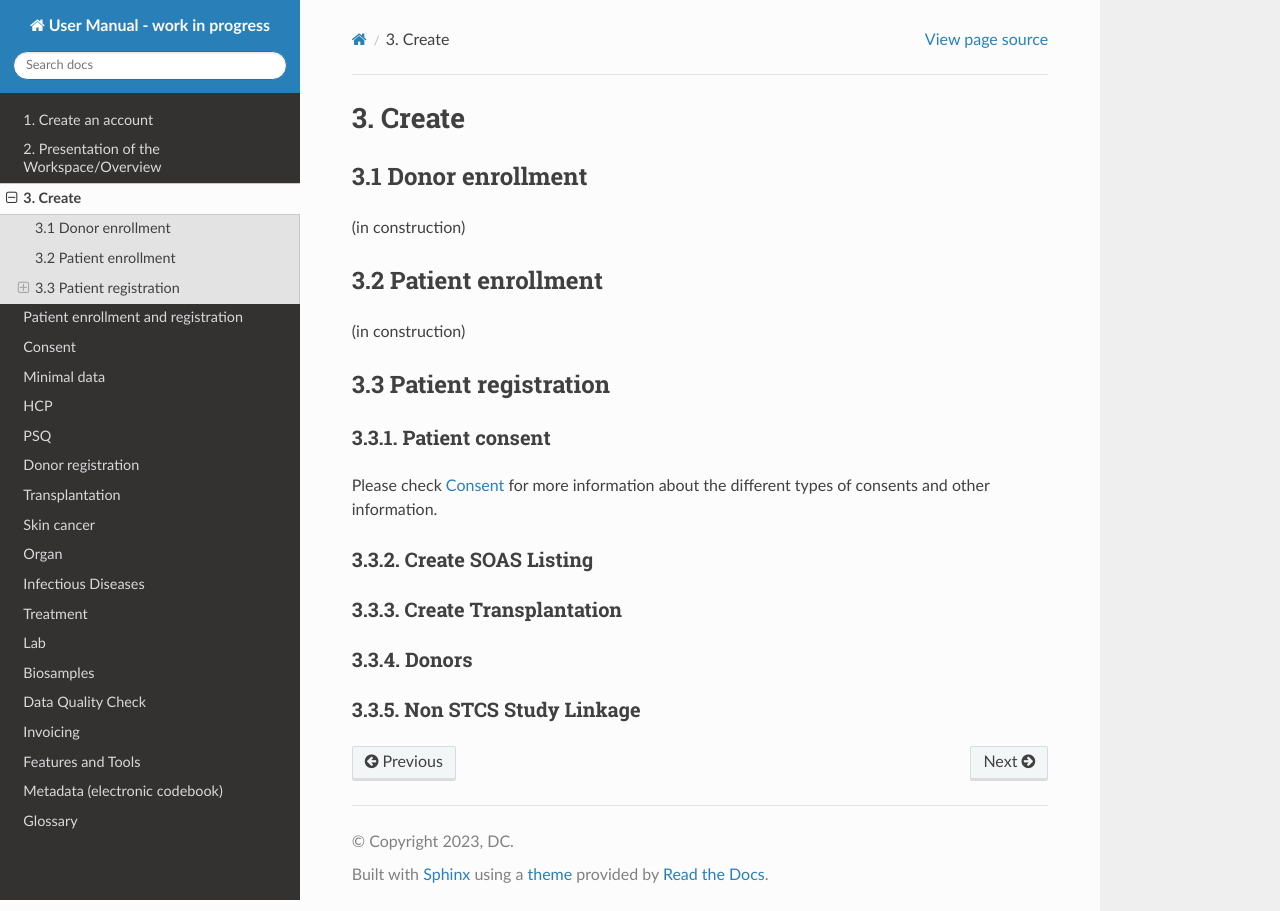
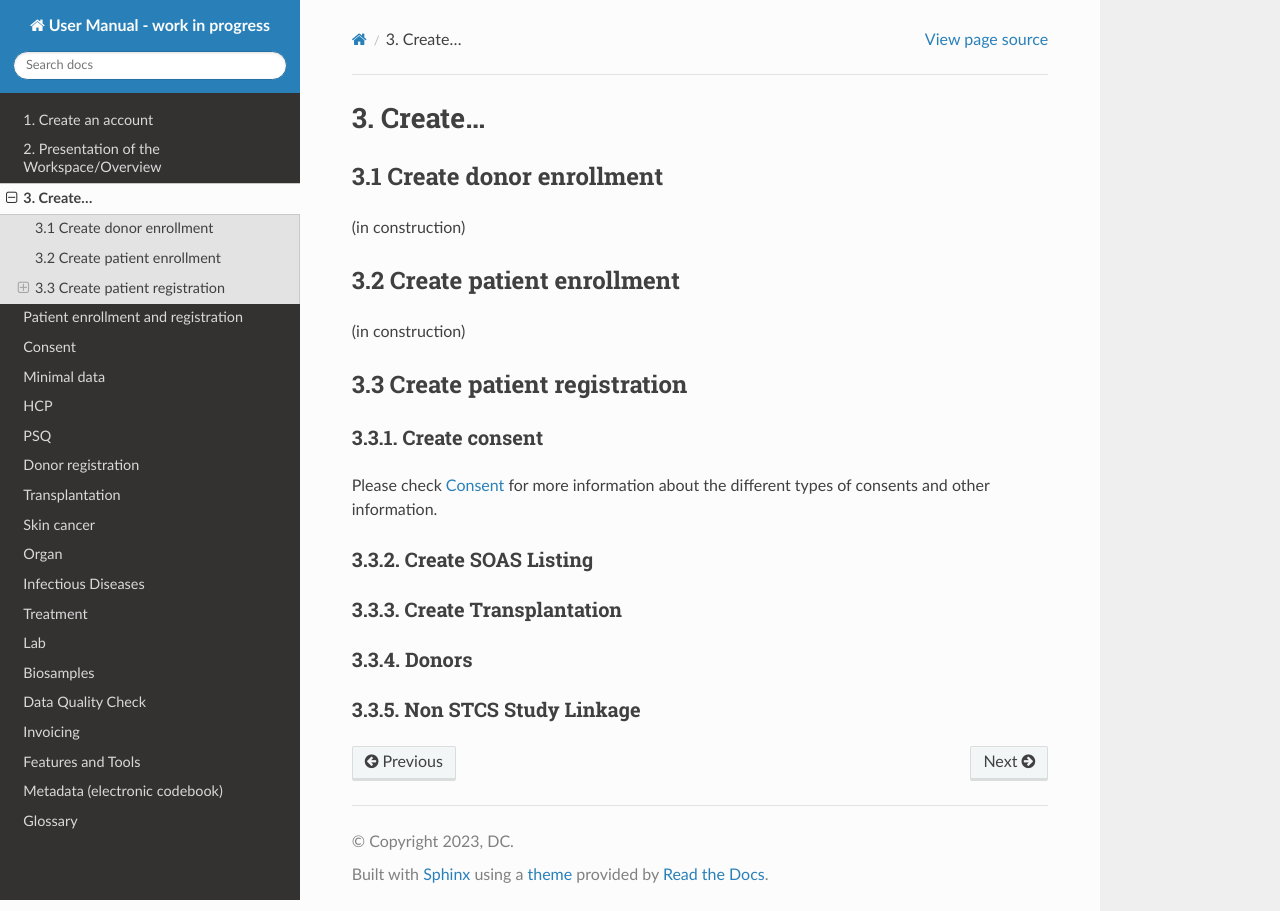
Before and after one commit to swiss-transplant-cohort-study/3LC-user-manual, a Sphinx documentation site: the page built from docs/source/createPatDon.rst, in a window 1280 px wide. Built offline with Sphinx 7.4.7 and the Read the Docs theme 3.1.0, drawn with Linux system fonts in a browser that asks for light colours.

Commit message:
Update createPatDon.rst

```diff
--- a/docs/source/createPatDon.rst
+++ b/docs/source/createPatDon.rst
@@ -1,20 +1,20 @@
-3. Create
+3. Create...
 ##############
 
-3.1 Donor enrollment
+3.1 Create donor enrollment
 ************************
 
 (in construction)
 
-3.2 Patient enrollment
+3.2 Create patient enrollment
 **************************
 
 (in construction)
 
-3.3 Patient registration
+3.3 Create patient registration
 ****************************
 
-3.3.1. Patient consent
+3.3.1. Create consent
 ==========================
 
 Please check :doc:`consent` for more information about the different types of consents and other information.
```
